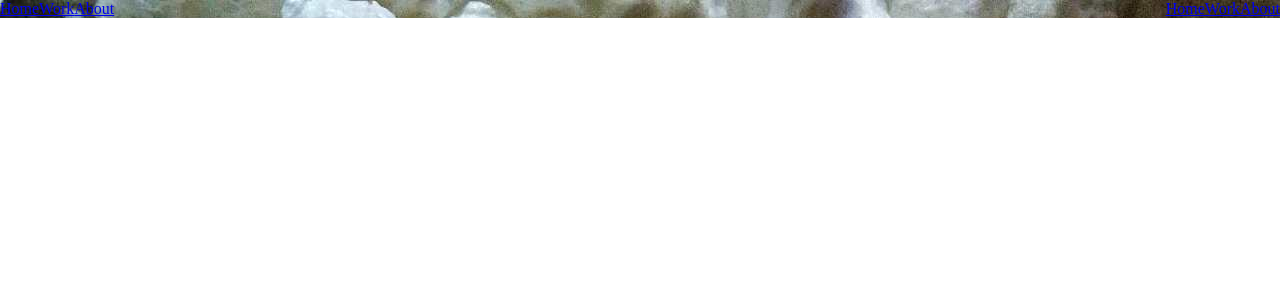
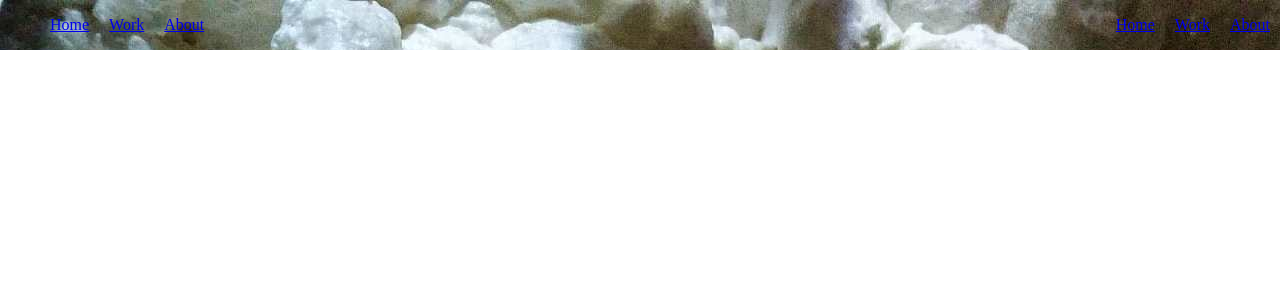
Before and after one commit to tmf-code/portfolio, a Next.js app: page / in a window 1280 px wide. Shown: the top 300 px of the page. Built offline with nearby package versions, Linux system fonts and the light colour scheme.

Commit message:
Use makeList in header-bar

```diff
--- a/components/header-bar.tsx
+++ b/components/header-bar.tsx
@@ -1,37 +1,26 @@
 import css from 'styled-jsx/css';
+import { makeList } from '../utility/makeList';
 
 export type HeaderBarProps = typeof defaultHeaderBarProps;
 
 const defaultHeaderBarProps = {
   leftLinks: [
-    <a key={0} href="/">
-      Home
-    </a>,
-    <a key={1} href="/projects">
-      Work
-    </a>,
-    <a key={2} href="/about">
-      About
-    </a>,
+    { href: '/', text: 'Home' },
+    { href: '/projects', text: 'Work' },
+    { href: '/about', text: 'About' },
   ],
   rightLinks: [
-    <a key={0} href="/">
-      Home
-    </a>,
-    <a key={1} href="/projects">
-      Work
-    </a>,
-    <a key={2} href="/about">
-      About
-    </a>,
+    { href: '/', text: 'Home' },
+    { href: '/projects', text: 'Work' },
+    { href: '/about', text: 'About' },
   ],
 };
 
 export const HeaderBar = ({ leftLinks, rightLinks }: HeaderBarProps): React.ReactElement => {
   return (
     <div className="container">
-      <div className="left-links">{leftLinks}</div>
-      <div className="right-links">{rightLinks}</div>
+      <div className="left-links">{makeList(leftLinks, style)}</div>
+      <div className="right-links">{makeList(rightLinks, style)}</div>
       <style jsx>{style}</style>
     </div>
   );
@@ -45,6 +34,9 @@ const style = css`
     display: flex;
     justify-content: space-between;
     background-image: url(/images/projects/coast/coast.jpg);
+  }
+  ul li {
+    display: inline;
   }
   a {
     margin-left: 10px;
```
